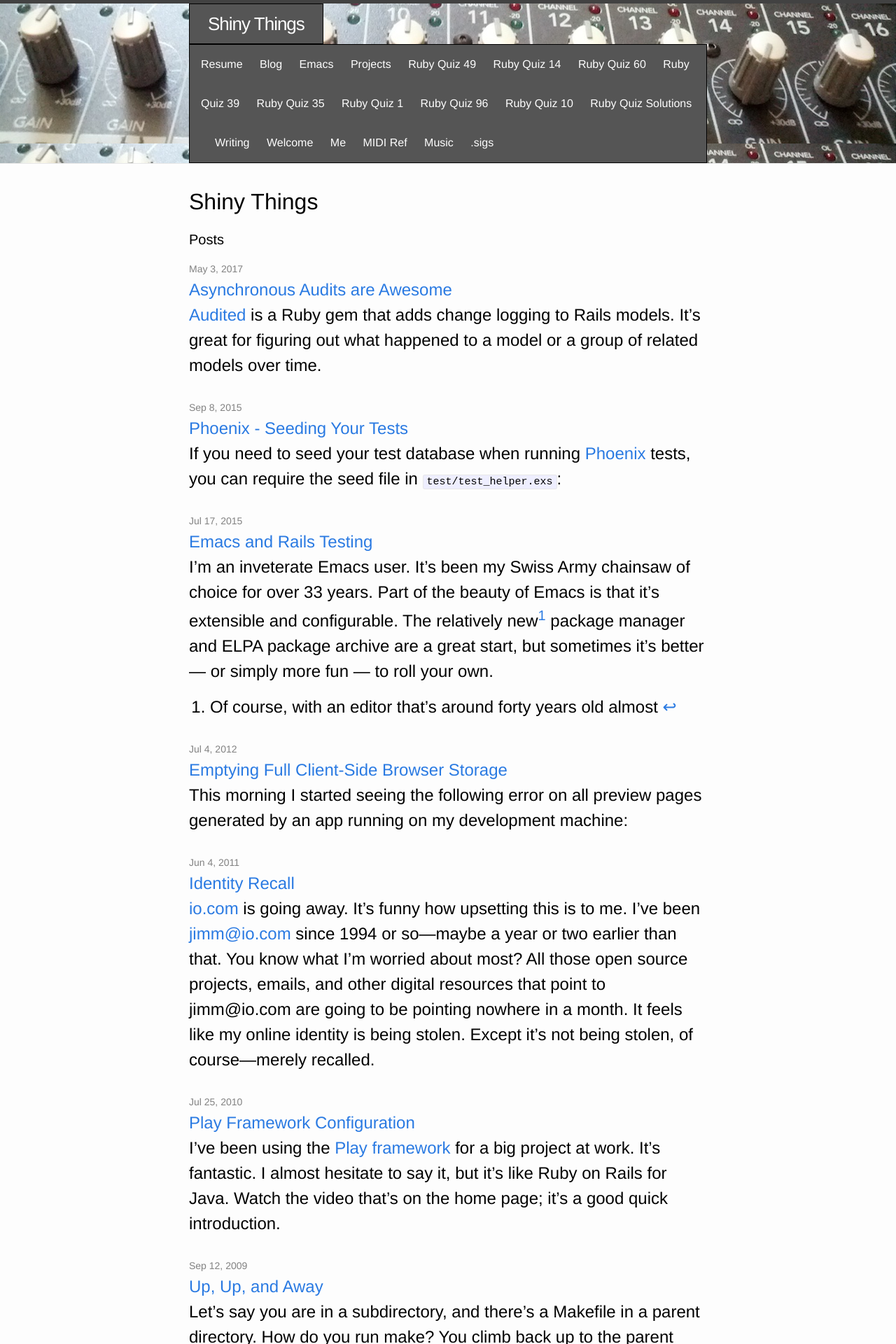
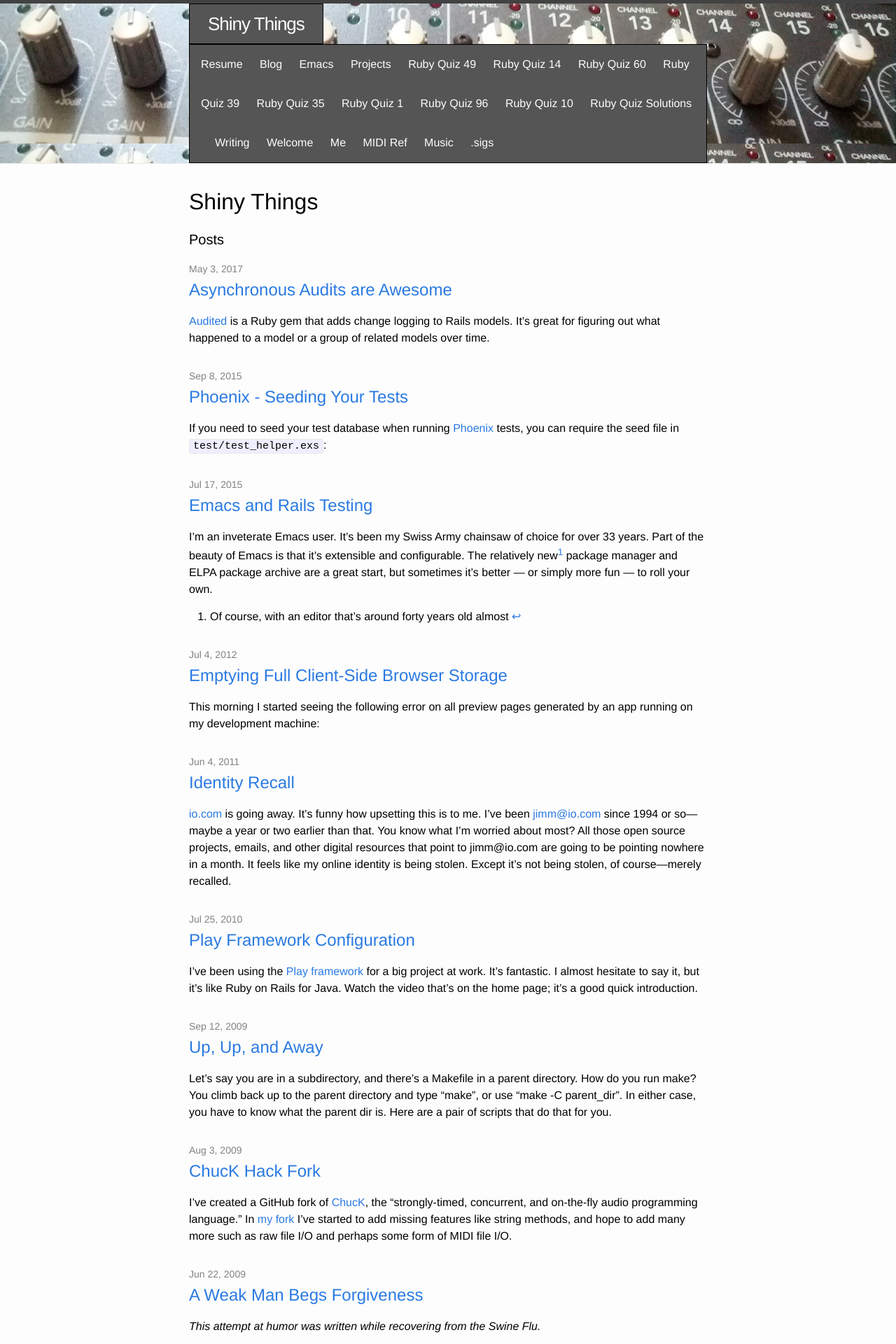
Before and after one commit to jimm/www-jimmenard-com-jekyll, a Jekyll site: the page built from blog.md, in a window 1280 px wide. Shown: the top 1920 px of the page at 70% size. Built offline with Jekyll 4.4.1, drawn with Linux system fonts in a browser that asks for light colours.

Commit message:
blog excerpt should be outside h2

```diff
--- a/blog.md
+++ b/blog.md
@@ -14,8 +14,8 @@ title: Blog
 
       <h2>
         <a class="post-link" href="{{ post.url | prepend: site.baseurl }}">{{ post.title }}</a>
-        {{ post.excerpt }}
       </h2>
+      {{ post.excerpt }}
     </li>
     {% endfor %}
   </ul>
```
